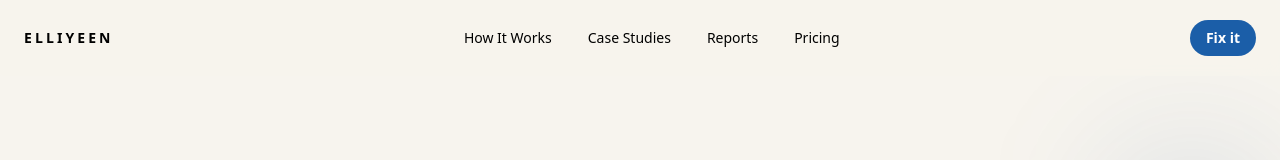
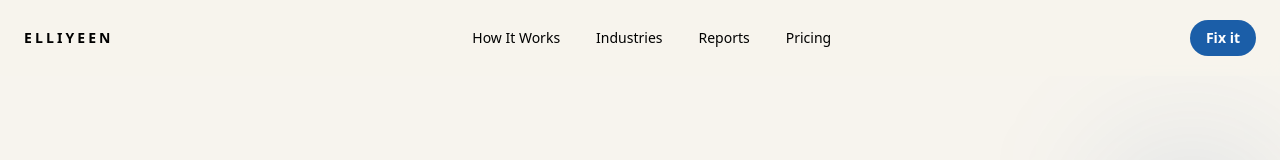
Before and after one commit to elliyeen/elliyeen-get-started, a Next.js app: page / in a window 1280 px wide. Shown: the top 160 px of the page. Built offline with nearby package versions, Linux system fonts and the light colour scheme.

Commit message:
Rename Case Studies to Industries in nav and footer

```diff
--- a/app/MobileNav.tsx
+++ b/app/MobileNav.tsx
@@ -5,7 +5,7 @@ import { Menu, X } from "lucide-react";
 
 const links = [
   { label: "How It Works", href: "/#assessment" },
-  { label: "Case Studies", href: "/#cases" },
+  { label: "Industries", href: "/#cases" },
   { label: "Reports", href: "/reports" },
   { label: "Pricing", href: "/#pricing" },
 ];
--- a/app/SiteNav.tsx
+++ b/app/SiteNav.tsx
@@ -20,7 +20,7 @@ export default function SiteNav() {
 
         <div className="hidden items-center gap-9 text-sm font-medium text-black md:flex">
           <a href="/#assessment" className="hover:text-black">How It Works</a>
-          <a href="/#cases"      className="hover:text-black">Case Studies</a>
+          <a href="/#cases"      className="hover:text-black">Industries</a>
           <a href="/reports"     className="hover:text-black">Reports</a>
           <a href="/#pricing"    className="hover:text-black">Pricing</a>
         </div>
--- a/app/page.tsx
+++ b/app/page.tsx
@@ -487,7 +487,7 @@ export default function GetStartedPage() {
                   <p className="text-xs font-semibold uppercase tracking-widest text-zinc-400">Services</p>
                   <ul className="mt-4 space-y-3 text-sm text-zinc-600">
                     <li><a href="#lead-magnet"  className="hover:text-black">Free Audit PDF</a></li>
-                    <li><a href="#cases"         className="hover:text-black">Case Studies</a></li>
+                    <li><a href="#cases"         className="hover:text-black">Industries</a></li>
                     <li><a href="#pricing" className="hover:text-black">Full Audit</a></li>
                   </ul>
                 </div>
@@ -495,7 +495,7 @@ export default function GetStartedPage() {
                   <p className="text-xs font-semibold uppercase tracking-widest text-zinc-400">Company</p>
                   <ul className="mt-4 space-y-3 text-sm text-zinc-600">
                     <li><a href="#founder"      className="hover:text-black">About</a></li>
-                    <li><a href="#cases"         className="hover:text-black">Case Studies</a></li>
+                    <li><a href="#cases"         className="hover:text-black">Industries</a></li>
                     <li><a href={CONTACT_MAILTO} className="hover:text-black">Contact</a></li>
                   </ul>
                 </div>
```
